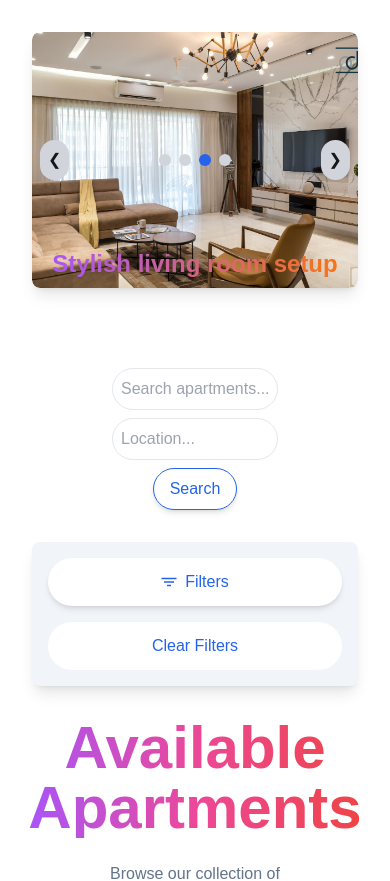
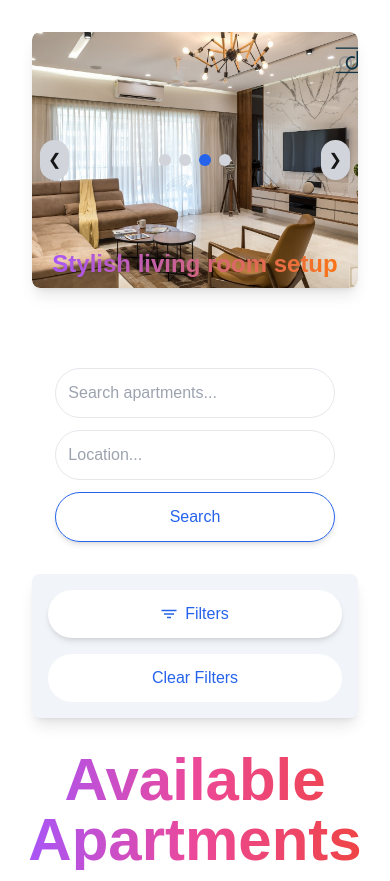
Before and after one commit to Emmanuel10701/Apartments, a Next.js app: page /homepage in a window 390 px wide. Shown: the top 881 px of the page. Built offline with nearby package versions, Linux system fonts and the light colour scheme.

Commit message:
Improved mobile responsiveness for input fields and button

```diff
--- a/app/homepage/page.jsx
+++ b/app/homepage/page.jsx
@@ -83,7 +83,7 @@ const MainComponent = () => {
     return (
         <div className="flex flex-col p-4">
             <Carousel />
-            <div className="flex flex-col sm:flex-row items-center justify-evenly mt-20 mx-20 mb-4">
+            <div className="flex flex-col items-center justify-center mt-20 mx-4 sm:mx-20 mb-4">
     <input
         type="text"
         placeholder="Search apartments..."
@@ -91,7 +91,7 @@ const MainComponent = () => {
         onChange={(e) => setSearchTerm(e.target.value)}
         onFocus={(e) => e.target.classList.add("shadow-md")}
         onBlur={(e) => e.target.classList.remove("shadow-md")}
-                    className="w-full sm:w-1/2 p-2 border rounded-full focus:outline-none focus:ring-2 focus:ring-blue-500 transition-shadow duration-300"
+        className="w-[95%] sm:w-1/2 p-3 border rounded-full focus:outline-none focus:ring-2 focus:ring-blue-500 transition-shadow duration-300"
         aria-label="Search apartments"
     />
     <input
@@ -101,7 +101,7 @@ const MainComponent = () => {
         onChange={(e) => setLocation(e.target.value)}
         onFocus={(e) => e.target.classList.add("shadow-md")}
         onBlur={(e) => e.target.classList.remove("shadow-md")}
-                    className="w-full sm:w-1/2 p-2 border rounded-full focus:outline-none focus:ring-2 focus:ring-blue-500 mt-2 sm:mt-0 sm:ml-2 transition-shadow duration-300"
+        className="w-[95%] sm:w-1/2 p-3 border rounded-full focus:outline-none focus:ring-2 focus:ring-blue-500 mt-3 sm:mt-0 sm:ml-2 transition-shadow duration-300"
         aria-label="Search location"
     />
     <button
@@ -110,7 +110,7 @@ const MainComponent = () => {
             setSearchTerm('');
             setLocation('');
         }}
-                    className="mt-2 sm:mt-0 bg-transparent border border-blue-600 text-blue-600 px-4 py-2 rounded-full hover:bg-blue-600 hover:text-white transition duration-300 shadow-md focus:outline-none focus:ring-2 focus:ring-blue-500"
+        className="w-[95%] sm:w-auto mt-3 bg-transparent border border-blue-600 text-blue-600 px-6 py-3 rounded-full hover:bg-blue-600 hover:text-white transition duration-300 shadow-md focus:outline-none focus:ring-2 focus:ring-blue-500"
     >
         Search
     </button>
```
Lines whose indentation alone changed are shown as unchanged.
